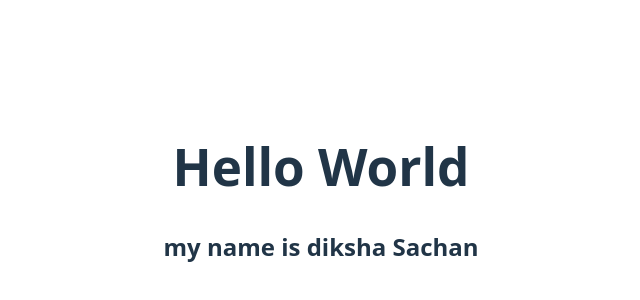
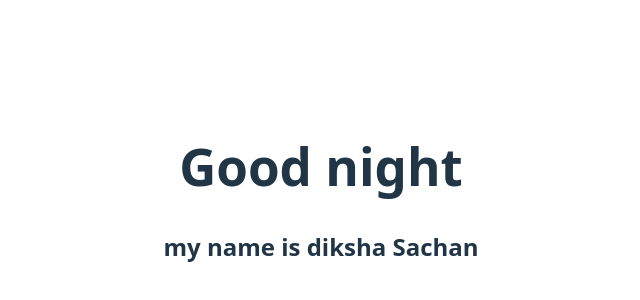
Before and after one commit to DikshaTiwari9264/newProject, a React (Vite) app: page / in a window 1280 px wide. Shown: the part 206-506 px from the top of the page, without its empty margins (319-959 px from the left). Built offline with nearby package versions, Linux system fonts and the light colour scheme.

Commit message:
secondChanges

```diff
--- a/src/App.jsx
+++ b/src/App.jsx
@@ -3,7 +3,7 @@ import "./App.css";
 function App() {
   return (
     <>
-      <h1> Hello World </h1>
+      <h1> Good night </h1>
       <h2>my name is diksha Sachan</h2>
     </>
   );
```
